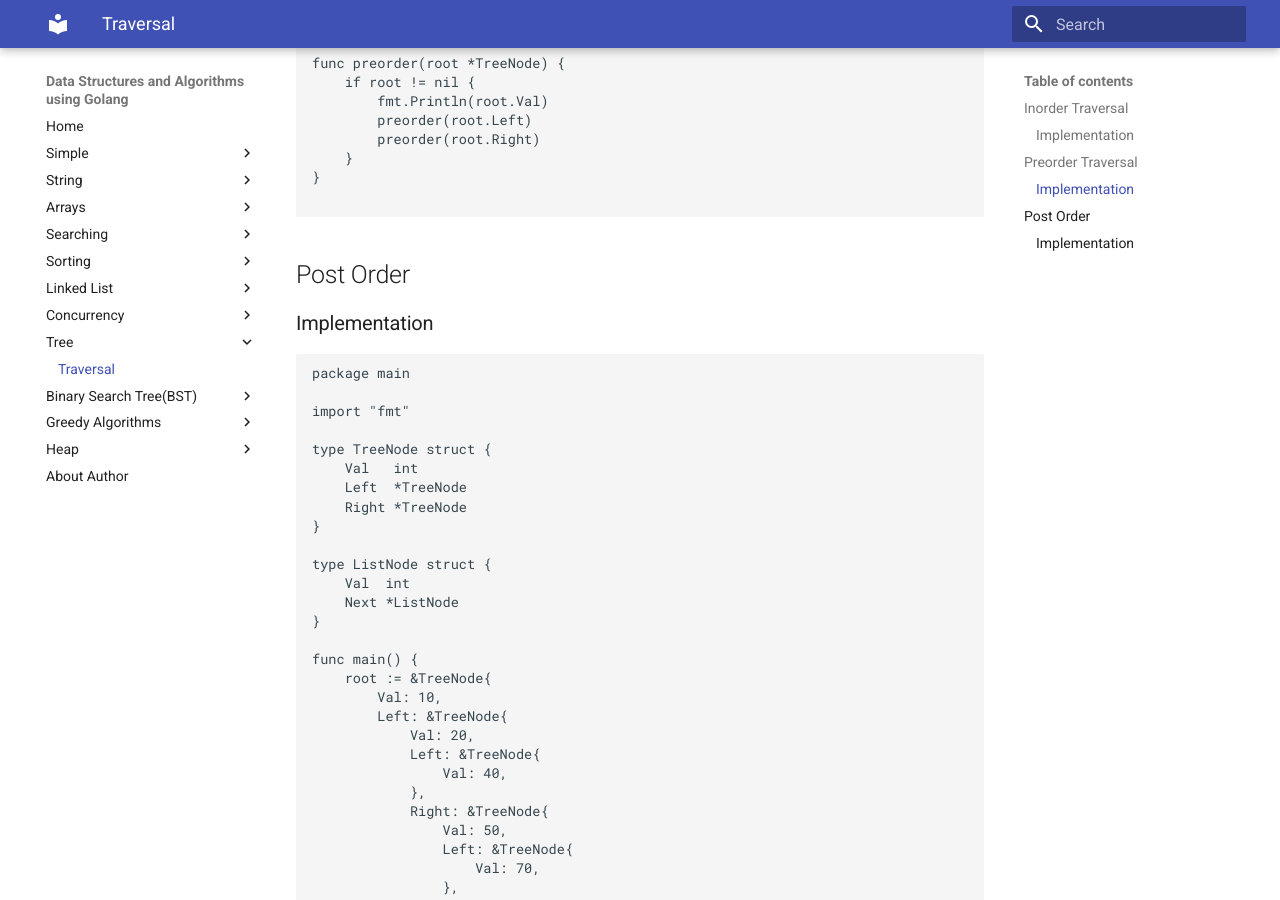
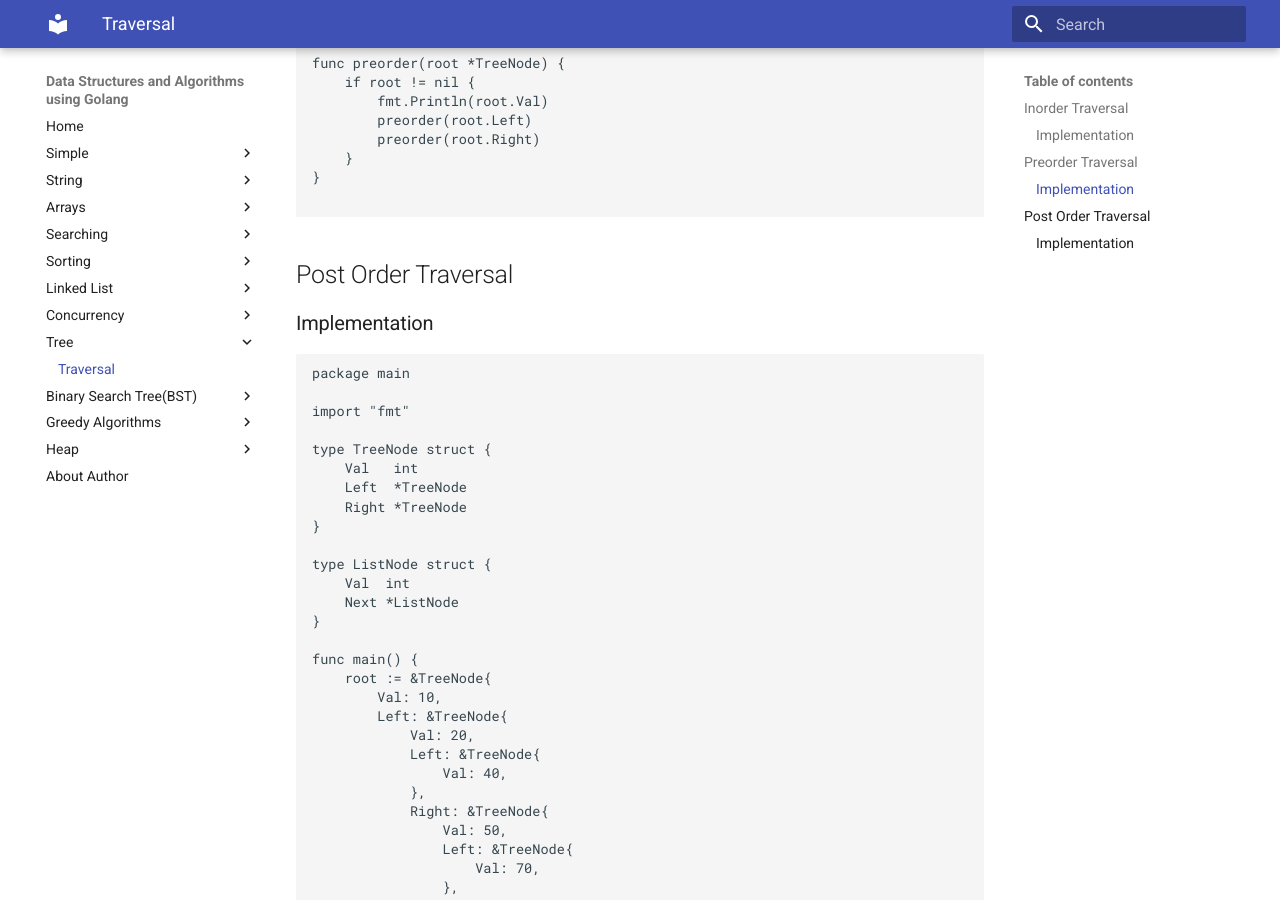
Before and after one commit to prithvipal/golang-dsa, an MkDocs documentation site: the page built from docs/tree/traversal.md, in a window 1280 px wide and 900 px high, scrolled down 2180 px. Built offline with MkDocs 1.6.1 and Material for MkDocs 9.7.7, drawn with Linux system fonts in a browser that asks for light colours.

Commit message:
title change

````diff
--- a/docs/tree/traversal.md
+++ b/docs/tree/traversal.md
@@ -115,7 +115,7 @@ func preorder(root *TreeNode) {
 
 ```
 
-## Post Order
+## Post Order Traversal
 
 ### Implementation
 
````
